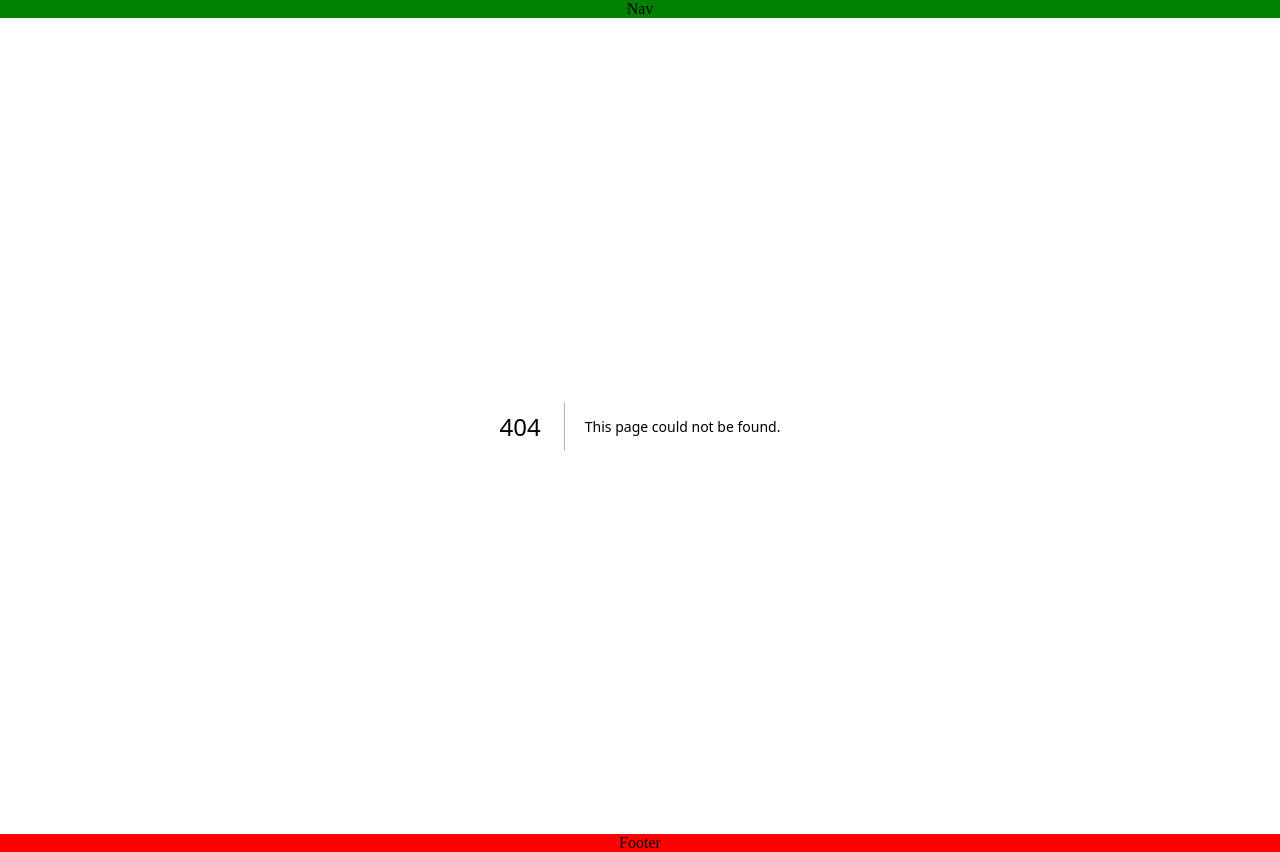
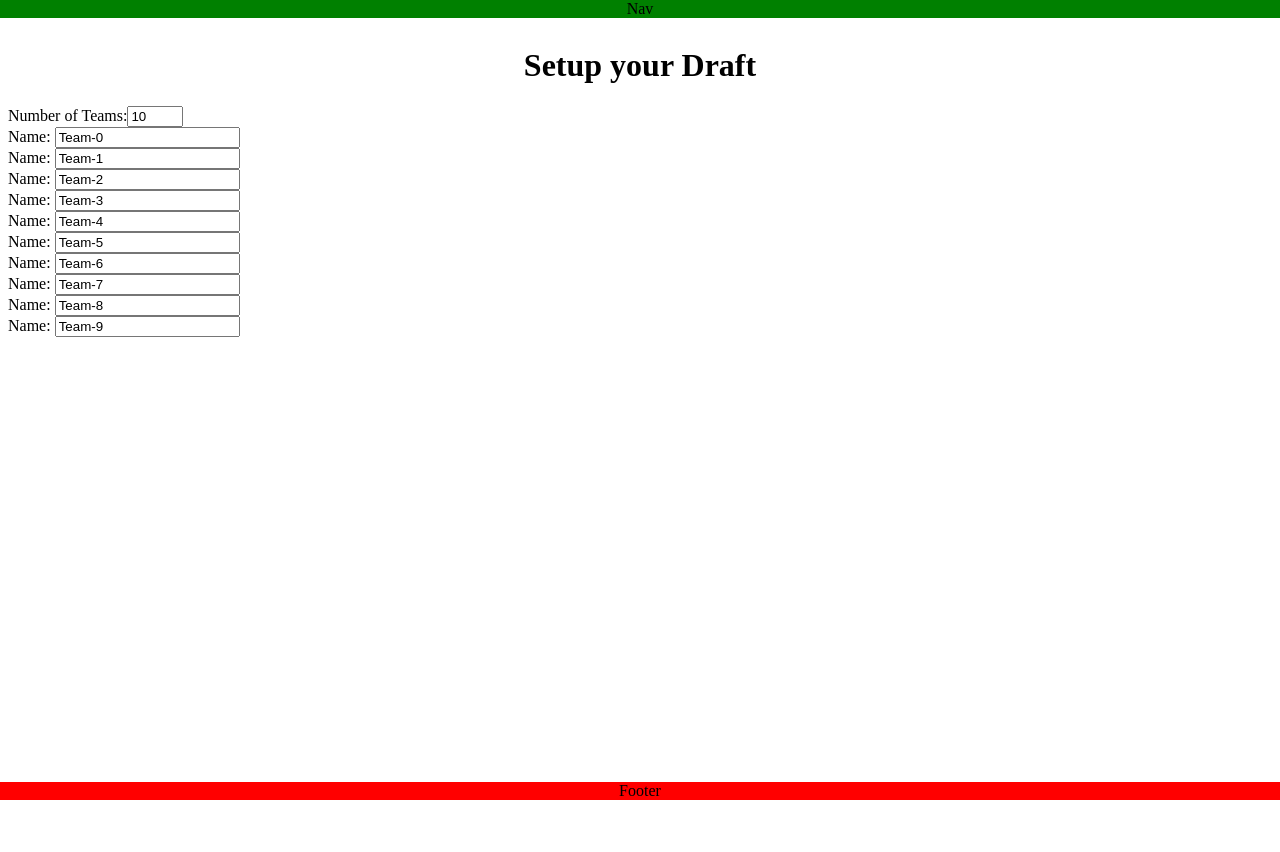
Before and after one commit to alxHenry/baseball-drafter-v2, a Next.js app: page /setup in a window 1280 px wide. Before the commit this address had no page. After the commit the page ends 800 px from the top, so only its background shows below. Built offline with nearby package versions, Linux system fonts and the light colour scheme.

Commit message:
Add a basic team setup page. Going to try refactoring to Zustand to see if it's cleaner than the useEffect

```diff
--- /dev/null
+++ b/app/setup/Setup.module.css
@@ -0,0 +1,3 @@
+.header {
+  text-align: center;
+}
--- /dev/null
+++ b/app/setup/components/DraftConfig.tsx
@@ -0,0 +1,37 @@
+"use client";
+
+import { FC, useState } from "react";
+import { useTeamsStore } from "../../../data/stores/teamsStore";
+import TeamSetup from "./TeamSetup";
+
+const DEFAULT_TEAMS = 10;
+
+interface Props {}
+
+const DraftConfig: FC<Props> = () => {
+  const setupNewEmptyTeams = useTeamsStore((state) => state.setupNewEmptyTeams);
+  const [numberOfTeams, setNumberOfTeams] = useState(DEFAULT_TEAMS);
+
+  return (
+    <div>
+      <div>
+        <label htmlFor="number-teams">Number of Teams:</label>
+        <input
+          id="number-teams"
+          name="number-teams"
+          type="number"
+          min={2}
+          max={20}
+          value={numberOfTeams}
+          onChange={(ev) => {
+            const newNumberOfTeams = parseInt(ev.currentTarget.value, 10);
+            setNumberOfTeams(newNumberOfTeams);
+          }}
+        />
+      </div>
+      <TeamSetup numberOfTeams={numberOfTeams} />
+    </div>
+  );
+};
+
+export default DraftConfig;
--- /dev/null
+++ b/app/setup/components/TeamSetup.tsx
@@ -0,0 +1,60 @@
+import { ChangeEventHandler, FC, useEffect, useMemo, useState } from "react";
+
+interface Props {
+  readonly numberOfTeams: number;
+}
+
+let LOCAL_ID_INCREMENTER = 0;
+
+const TeamSetup: FC<Props> = ({ numberOfTeams }) => {
+  const [teamNames, setTeamNames] = useState(new Array(numberOfTeams).fill("").map((_, index) => `Team-${index}`));
+  const teamNamesLength = teamNames.length;
+
+  // TODO: Hate this. How can we handle the changing number of teams and the concurrently rendered input fields without losing data?
+  useEffect(() => {
+    // When number of teams changes, modify the end of the array to the correct length
+    if (numberOfTeams < teamNamesLength) {
+      setTeamNames((prevTeamNames) => {
+        return prevTeamNames.slice(0, numberOfTeams);
+      });
+      return;
+    }
+
+    // Add to list
+    const newTeamsNeededCount = numberOfTeams - teamNamesLength;
+    setTeamNames((prevTeamNames) => {
+      const additionalTeamNames = new Array(newTeamsNeededCount)
+        .fill("")
+        .map((_, index) => `Team-${teamNamesLength + index}`);
+      return [...prevTeamNames, ...additionalTeamNames];
+    });
+  }, [numberOfTeams, teamNamesLength]);
+
+  const teamNameInputs = useMemo(
+    () =>
+      teamNames.map((teamName, index) => {
+        const updateName: ChangeEventHandler<HTMLInputElement> = (ev) => {
+          const newTeamName = ev.currentTarget.value;
+
+          setTeamNames((prevTeamNames) => {
+            prevTeamNames[index] = newTeamName;
+
+            return [...prevTeamNames.slice(0, index), newTeamName, ...prevTeamNames.slice(index + 1)];
+          });
+        };
+
+        const inputId = `team-name-input-${index}`;
+        return (
+          <div key={inputId}>
+            <label htmlFor={inputId}>Name: </label>
+            <input id={inputId} name={inputId} onChange={updateName} type="text" value={teamName}></input>
+          </div>
+        );
+      }),
+    [teamNames]
+  );
+
+  return <div>{teamNameInputs}</div>;
+};
+
+export default TeamSetup;
--- /dev/null
+++ b/app/setup/head.tsx
@@ -0,0 +1,3 @@
+export default function Head() {
+  return <title>Your Draft</title>;
+}
--- /dev/null
+++ b/app/setup/page.tsx
@@ -0,0 +1,13 @@
+import DraftConfig from "./components/DraftConfig";
+import styles from "./Setup.module.css";
+
+export default async function Page() {
+  return (
+    <>
+      <h1 className={styles.header}>Setup your Draft</h1>
+      <div>
+        <DraftConfig />
+      </div>
+    </>
+  );
+}
--- a/data/stores/teamsStore.ts
+++ b/data/stores/teamsStore.ts
@@ -1,13 +1,16 @@
 import create from "zustand";
 import { MY_INITIAL_TEAM, MY_MOCK_TEAM_ID } from "../mock";
+
+type TeamsById = Record<string, Team>;
 
 export interface TeamsStore {
   // Properties
   readonly userTeamId: string;
-  readonly teamsById: Record<string, Team>;
+  readonly teamsById: TeamsById;
 
   // Methods
   readonly draftPlayer: (teamId: string, playerId: string) => void;
+  readonly setupNewEmptyTeams: (teamNames: string[]) => void;
 }
 
 export interface Team {
@@ -29,4 +32,20 @@ export const useTeamsStore = create<TeamsStore>((set) => ({
         },
       },
     })),
+  setupNewEmptyTeams: (teamNames) => {
+    const teamsById = teamNames.reduce<TeamsById>((agg, teamName, index) => {
+      const teamId = `team-${index}`;
+      agg[teamId] = {
+        name: teamName,
+        id: teamId,
+        playerIds: [],
+      };
+
+      return agg;
+    }, {});
+
+    set((state) => ({
+      teamsById,
+    }));
+  },
 }));
```
